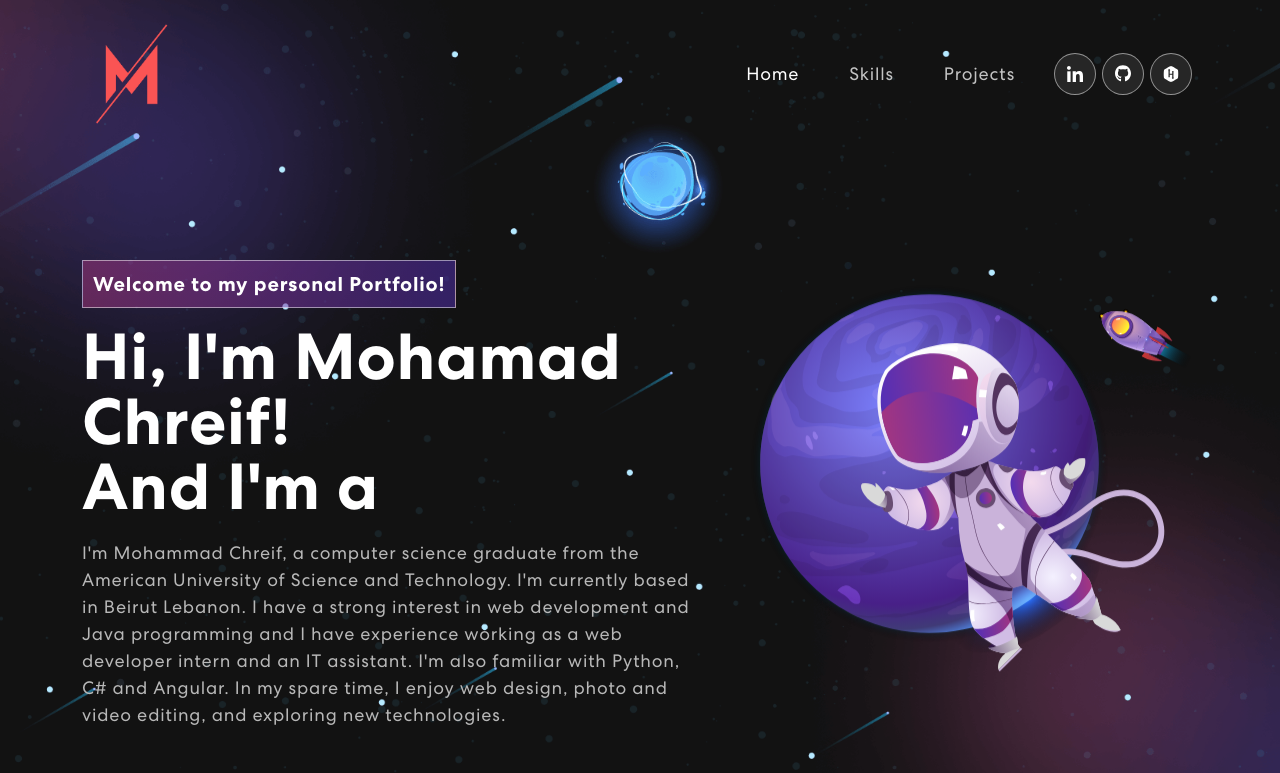
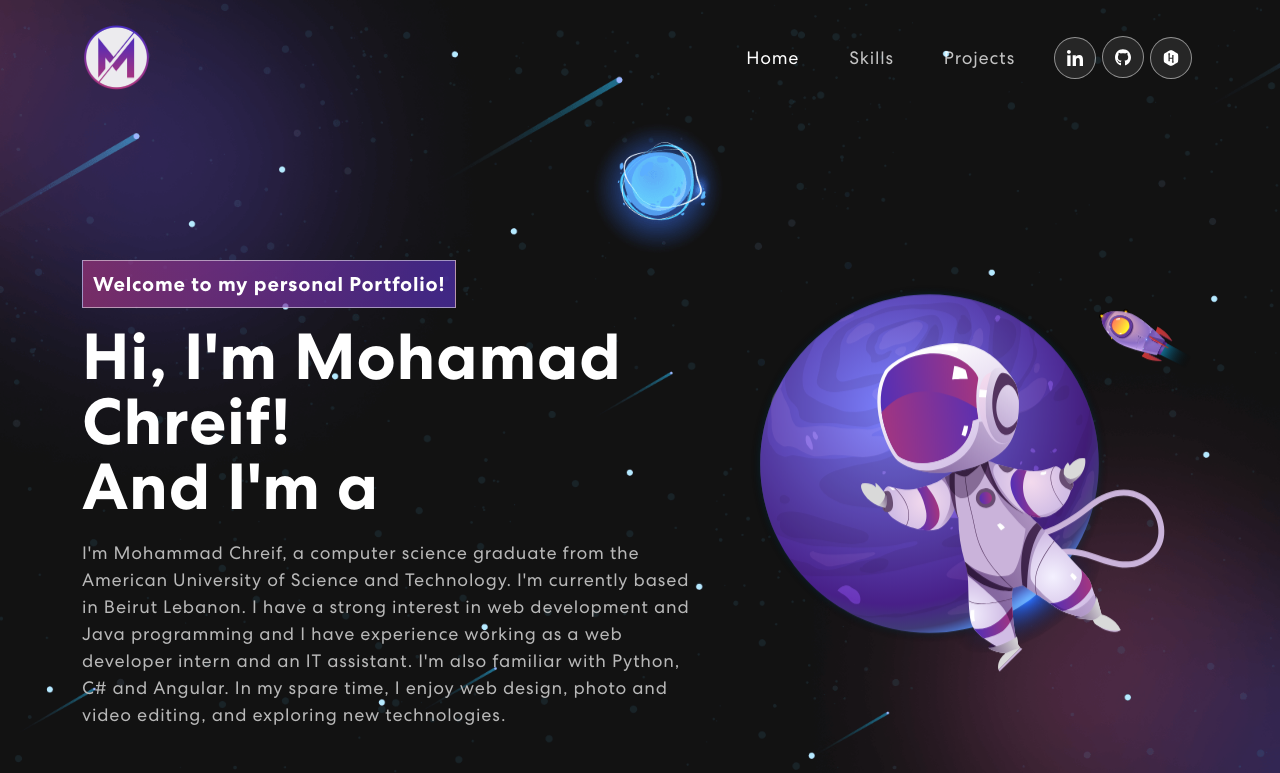
Before and after one commit to mo-chr/react-portfolio, a React (Create React App) app: page / in a window 1280 px wide. Shown: the top 773 px of the page. Built offline with nearby package versions, Linux system fonts and the light colour scheme.

Commit message:
Change of logo

```diff
--- a/src/App.css
+++ b/src/App.css
@@ -282,7 +282,7 @@ nav.navbar .navbar-toggler[aria-expanded="true"] .navbar-toggler-icon {
   font-weight: 700;
   letter-spacing: 0.8px;
   padding: 8px 10px;
-  background: linear-gradient(90.21deg, rgba(170, 54, 124, 0.5) -5.91%, rgba(74, 47, 189, 0.5) 111.58%);
+  background: linear-gradient(90.21deg, rgba(170, 54, 124, 0.644) -6.91%, rgba(73, 47, 189, 0.697) 111.58%);
   border: 1px solid rgba(255, 255, 255, 0.5);
   font-size: 20px;
   margin-bottom: 16px;
@@ -659,7 +659,10 @@ nav.navbar .navbar-toggler[aria-expanded="true"] .navbar-toggler-icon {
   display: flex;
   align-items: center;
 }
-
+.logoNavBar {
+  height: 4.3rem;
+  width: 4.3rem;
+}
 .new-email-bx::before {
   content: "";
   background: linear-gradient(90.21deg, #AA367C -5.91%, #4A2FBD 111.58%);
--- a/src/components/NavBar.jsx
+++ b/src/components/NavBar.jsx
@@ -34,7 +34,7 @@ export const NavBar = () => {
       <Navbar expand="md" className={scrolled ? "scrolled" : ""}>
         <Container>
           <Navbar.Brand href="/">
-            <img src={logo} alt="Logo" />
+            <img src={logo} alt="Logo" className="logoNavBar" />
           </Navbar.Brand>
           <Navbar.Toggle aria-controls="basic-navbar-nav">
             <span className="navbar-toggler-icon"></span>
```
Also changed, not shown: public/favicon.png, src/assets/img/favicon.png.
